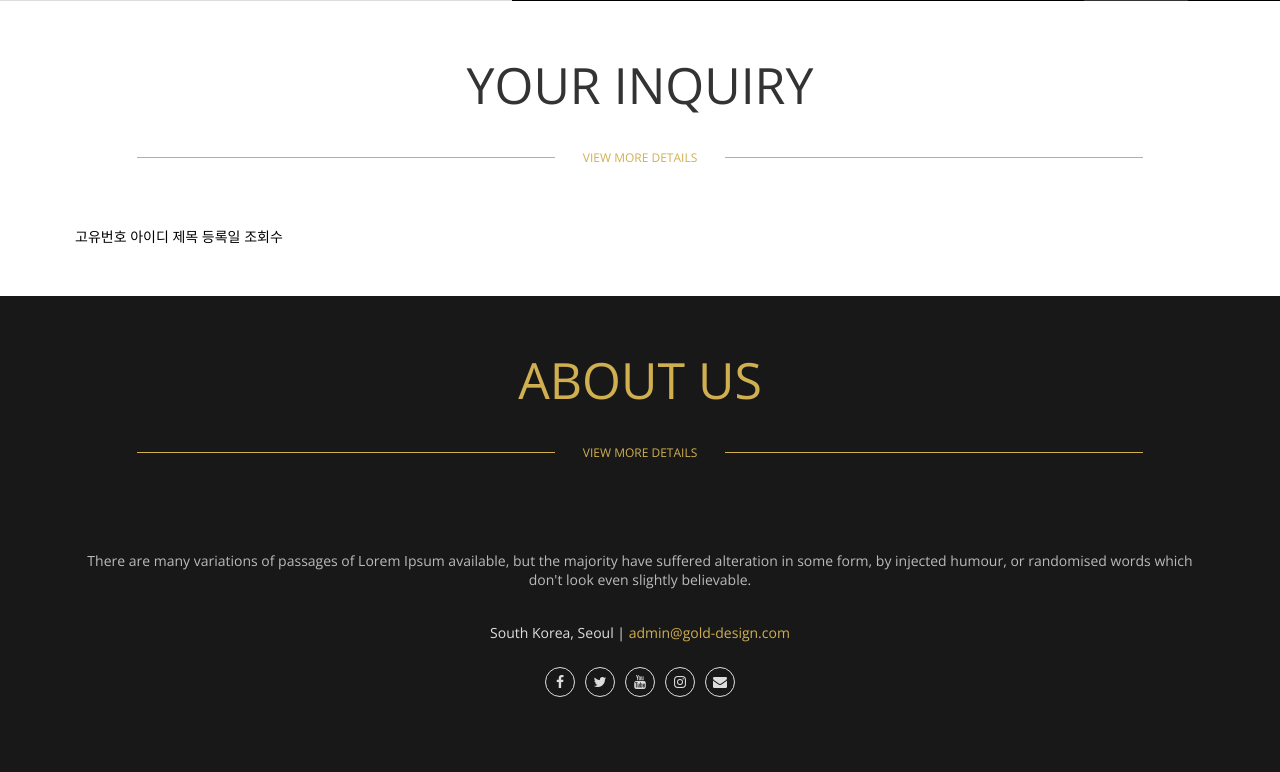
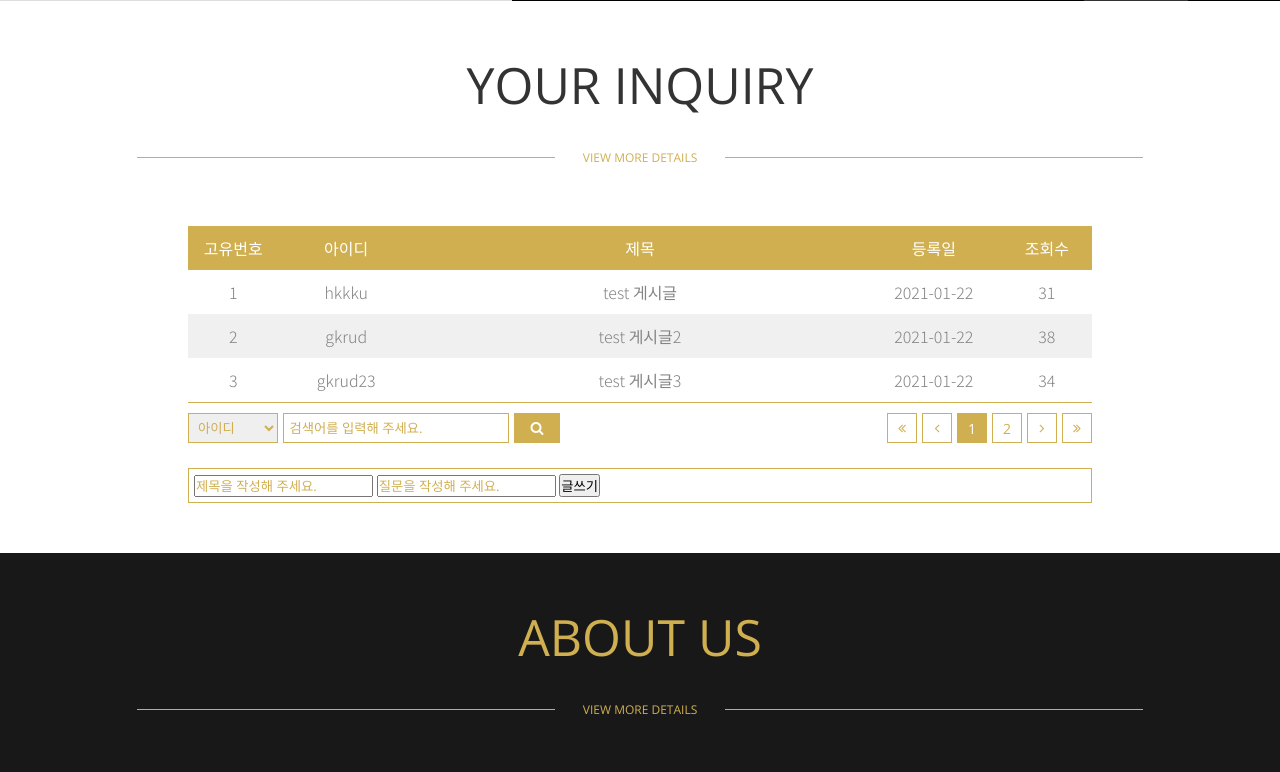
Before and after one commit to hkkku/dbproject_gold, a PHP site: page /pages/qna/qna.php in a window 1280 px wide. Shown: the part 459-1231 px from the top of the page. Run offline with PHP 8.4, Linux system fonts and the light colour scheme.

Commit message:
01/21 qna 페이지에 게시글 레이아웃 디자인 & 글 작성하기 레이아웃 제작 시작

```diff
--- a/gold/css/qna.css
+++ b/gold/css/qna.css
@@ -1 +1,40 @@
-.qnaTitle>span{font-family: 'Noto Sans KR', sans-serif; font-weight: 300;}
+/*-------------------------------------------------------------*/
+/* qna table style */
+/*-------------------------------------------------------------*/
+.qnaBoxes .qnaTable{width: 80%; height: auto; margin: auto;}
+.qnaBoxes .qnaTable li.qnaTitle{width: 100%; height: auto; background: #D0AF51;}
+.qnaBoxes .qnaTable li span{text-align: center; font-family: 'Noto Sans KR'; font-weight: 300; font-size: 16px; color: #fff; display: block; float: left; padding: 10px 0;}
+
+.qnaBoxes .qnaTable .qnaCon span,
+.qnaBoxes .qnaTable .qnaCon span a{color: #848484;}
+
+.qnaBoxes .qnaTable li.qnaCon:nth-child(odd){background: #f0f0f0;}
+.qnaBoxes .qnaTable li.qnaCon:last-child{border-bottom: 1px solid #D0AF51;}
+
+.qnaBoxes .qnaTable li span.qnaNum{width: 10%;}
+.qnaBoxes .qnaTable li span.qnaId{width: 15%;}
+.qnaBoxes .qnaTable li span.qnaTit{width: 50%;}
+.qnaBoxes .qnaTable li span.qnaReg{width: 15%;}
+.qnaBoxes .qnaTable li span.qnaHit{width: 10%;}
+
+.qnaBoxes .qnaTable li .qnaCon span.qnaTit{text-align: left;}
+
+/*-------------------------------------------------------------*/
+/* qna search & paging style */
+/*-------------------------------------------------------------*/
+.qnaBoxes .searchPaging{width: 80%; height: auto; margin: auto;}
+.qnaBoxes .searchPaging>div{width: 50%; height: auto;  float: left; margin-top: 10px;}
+.qnaBoxes .searchPaging>div.paging{display: flex; justify-content: flex-end;}
+
+.qnaBoxes .searchSelect{width: 20%; height: 30px; border-radius: 0; outline: 0; padding: 5px; border: 1px solid #D0AF51;color: #D0AF51; float: left; display: block;}
+.qnaBoxes .qnaSearchInput{width: 50%; height: 30px; padding: 5px; border: 1px solid #D0AF51; float: left; display: block; margin: 0 5px;}
+.qnaBoxes .qnaSearchBtn{width: 10%; height: 30px; background: #D0AF51; color: #fff; font-size: 14px; border: 1px solid #D0AF51; outline: 0; display: flex; justify-content: center; align-items: center;}
+
+.qnaBoxes .paging span{display: flex; width: 30px; height: 30px; border: 1px solid #D0AF51; color: #D0AF51; justify-content: center; align-items: center; margin-left: 5px; transition: all 0.3s;}
+.qnaBoxes .paging span:hover,
+.qnaBoxes .paging span.active{background: #D0AF51; color: #fff;}
+
+/*-------------------------------------------------------------*/
+/* writebox style */
+/*-------------------------------------------------------------*/
+.qnaBoxes .writeBox{width: 80%; border: 1px solid #D0AF51; padding: 5px; margin: auto; margin-top: 25px;}
--- a/gold/pages/qna/qna.php
+++ b/gold/pages/qna/qna.php
@@ -36,14 +36,73 @@
           <div class="qnaBoxes deWeBoxes">
             <div class="qnaTable">
               <ul class="qnaList">
-                <li class="qnaTitle"></li>
+                <li class="qnaTitle clear">
                   <span class="qnaNum">고유번호</span>
                   <span class="qnaId">아이디</span>
                   <span class="qnaTit">제목</span>
                   <span class="qnaReg">등록일</span>
                   <span class="qnaHit">조회수</span>
                 </li>
+                <li class="qnaCon clear">
+                  <span class="qnaNum">1</span>
+                  <span class="qnaId">hkkku</span>
+                  <span class="qnaTit"><a href="#">test 게시글</a></span>
+                  <span class="qnaReg">2021-01-22</span>
+                  <span class="qnaHit">31</span>
+                </li>
+                <li class="qnaCon clear">
+                  <span class="qnaNum">2</span>
+                  <span class="qnaId">gkrud</span>
+                  <span class="qnaTit"><a href="#">test 게시글2</a></span>
+                  <span class="qnaReg">2021-01-22</span>
+                  <span class="qnaHit">38</span>
+                </li>
+                <li class="qnaCon clear">
+                  <span class="qnaNum">3</span>
+                  <span class="qnaId">gkrud23</span>
+                  <span class="qnaTit"><a href="#">test 게시글3</a></span>
+                  <span class="qnaReg">2021-01-22</span>
+                  <span class="qnaHit">34</span>
+                </li>
               </ul>
+            </div>
+            <!-- qna table end -->
+
+            <div class="searchPaging clear">
+              <div class="search">
+                <form action="abc.php" name="qnaSearch" class="clear">
+                  <select name="searchSelect" id="" class="searchSelect">
+                    <option value="qnaSearchId">아이디</option>
+                    <option value="qnaSearchTit">제목</option>
+                  </select>
+                  <input type="text" name="qnaSearchInput" class="qnaSearchInput" placeholder="검색어를 입력해 주세요.">
+                  <button type="button" class="qnaSearchBtn"><i class="fa fa-search"></i></button>
+                </form>
+              </div>
+              <div class="paging">
+                <span class="firstPg">
+                  <i class="fa fa-angle-double-left"></i>
+                </span>
+                <span class="prevPg">
+                  <i class="fa fa-angle-left"></i>
+                </span>
+                <span class="pgNum active">1</span>
+                <span class="pgNum">2</span>
+                <span class="nextPg">
+                  <i class="fa fa-angle-right"></i>
+                </span>
+                <span class="lastPg">
+                  <i class="fa fa-angle-double-right"></i>
+                </span>
+              </div>
+            </div>
+            <!-- searchpaging end -->
+            <div class="writeBox">
+              <form action="abc.php" method="POST">
+                <input type="text" placeholder="제목을 작성해 주세요.">
+                <input type="text" placeholder="질문을 작성해 주세요.">
+                <button class="writeBtn">글쓰기</button>
+              </form>
             </div>
           </div>
           <!-- web boxes end -->
```
